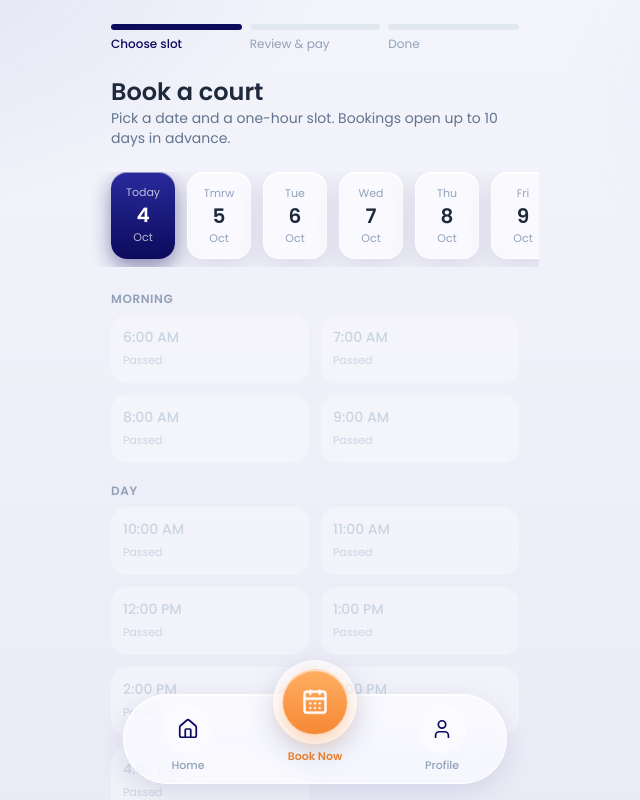
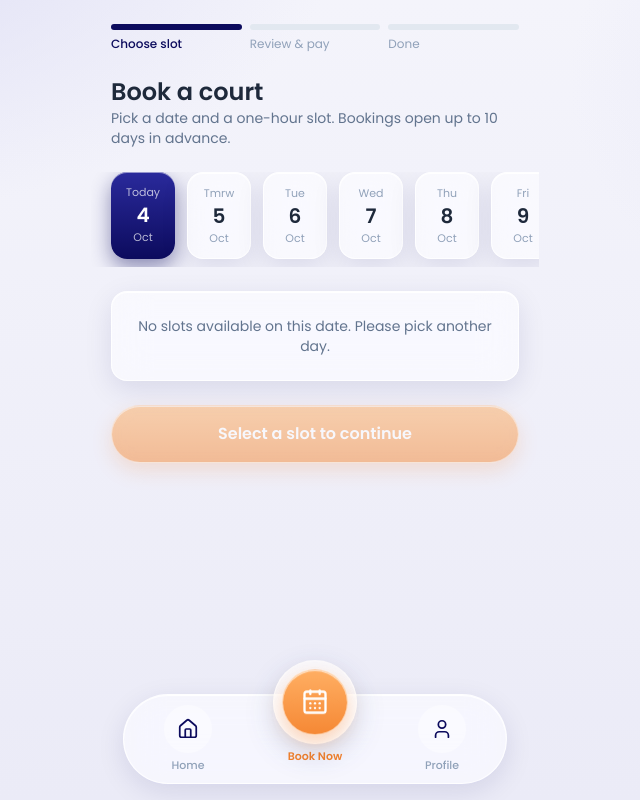
Before and after one commit to rahishd/uniquefutsalclient, a Next.js app: page /book in a window 1280 px wide. Shown: the top 800 px of the page, without its empty margins (325-965 px from the left). Built offline with nearby package versions, Linux system fonts and the light colour scheme.

Commit message:
Booking page: list only available slots

```diff
--- a/components/booking/BookingFlow.tsx
+++ b/components/booking/BookingFlow.tsx
@@ -102,6 +102,7 @@ export default function BookingFlow({ initialDate, initialHour }: { initialDate?
   const slots = getSlots(activeDate, now);
   const slot: Slot | undefined = slots.find((s) => s.hour === selHour && s.status !== "booked" && s.status !== "past");
   const court = selCourt ?? slot?.freeCourts[0] ?? null;
+  const openSlots = slots.filter((s) => s.status === "available" || s.status === "almost");
   const base = slot?.price ?? 0;
   const discount = promo?.ok ? promo.discount : 0;
   const total = Math.max(0, base - discount);
@@ -333,35 +334,37 @@ export default function BookingFlow({ initialDate, initialHour }: { initialDate?
       </section>
 
       <section aria-label="Select time slot" className="space-y-5">
-        {PERIODS.map((p) => (
+        {/* Only bookable slots are listed: booked and past ones are hidden. */}
+        {openSlots.length === 0 ? (
+          <p className="glass rounded-2xl px-4 py-6 text-center text-sm text-slate-500">
+            No slots available on this date. Please pick another day.
+          </p>
+        ) : (
+          PERIODS.filter((p) => openSlots.some((s) => s.period === p)).map((p) => (
             <div key={p}>
               <h2 className="mb-2 text-xs font-semibold uppercase tracking-wider text-slate-400">{p}</h2>
               <div className="grid grid-cols-2 gap-3">
-              {slots.filter((s) => s.period === p).map((s) => {
-                const disabled = s.status === "booked" || s.status === "past";
+                {openSlots.filter((s) => s.period === p).map((s) => {
                   const active = s.hour === selHour;
                   return (
                     <button
                       key={s.hour}
                       type="button"
-                    disabled={disabled}
                       onClick={() => pickSlot(s)}
                       aria-pressed={active}
-                    className={`rounded-2xl px-3 py-3 text-left transition ${
-                      active ? "glass-active text-white" : disabled ? "bg-white/30 text-slate-300" : "glass"
-                    }`}
+                      className={`rounded-2xl px-3 py-3 text-left transition ${active ? "glass-active text-white" : "glass"}`}
                     >
                       <span className="block text-sm font-medium">{formatHour(s.hour)}</span>
-                    <span className={`text-[11px] ${active ? "text-white/70" : s.status === "almost" ? "text-orange-500" : disabled ? "text-slate-300" : "text-emerald-600"}`}>
-                      {s.status === "past" ? "Passed" : s.status === "booked" ? "Booked" : s.status === "almost" ? "Almost full" : "Available"}
-                      {!disabled && ` · ${formatRs(s.price)}`}
+                      <span className={`text-[11px] ${active ? "text-white/70" : s.status === "almost" ? "text-orange-500" : "text-emerald-600"}`}>
+                        {s.status === "almost" ? "Almost full" : "Available"} · {formatRs(s.price)}
                       </span>
                     </button>
                   );
                 })}
               </div>
             </div>
-        ))}
+          ))
+        )}
       </section>
 
       <button
```
Lines whose indentation alone changed are shown as unchanged.
